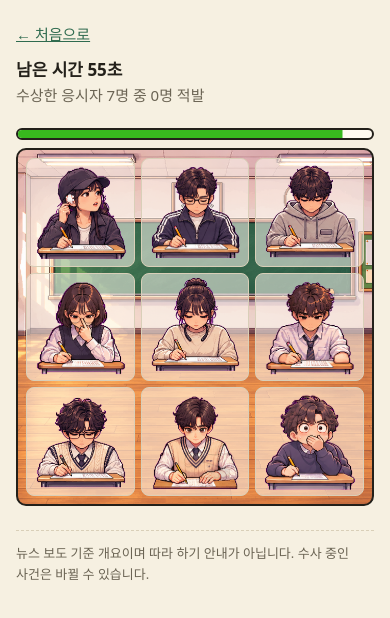
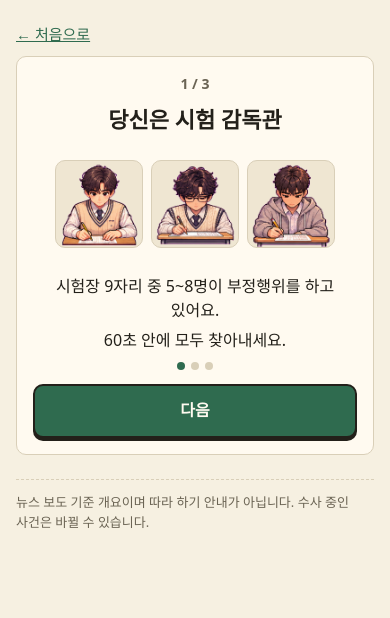
Before and after one commit to Kim-Taesu/game-catchcheating, a website: page public/play.html in a window 390 px wide. Drawn offline with Linux system fonts and the light colour scheme.

Commit message:
feat: how-to-play intro before the round (다음 → 다음 → 게임 시작)
/play opens on three short steps (the examiner role, repeated actions as the
clue, tap rules) and starts the round and its 60 s only on 게임 시작. Numbers
come from MIN_CHEATERS/MAX_CHEATERS/DURATION_MS. "다시 하기" links to
/play?again=1 and skips the intro. Hub metrics: enter on page load,
play_start at 게임 시작 (enter + play_start in one request only on replay).
e2e: intro steps, no time passes during the intro, fits 375x667, replay skips.

Co-Authored-By: Claude Opus 5.5 <noreply@anthropic.com>

```diff
--- a/public/game/hub.d.ts
+++ b/public/game/hub.d.ts
@@ -9,4 +9,4 @@ export function sendHubEvents(
 export function createPlayTracker(
   send?: (events: HubEvent[]) => void,
   now?: () => number,
-): { start(): void; end(): void }
+): { enter(): void; start(): void; end(): void }
--- a/public/game/hub.js
+++ b/public/game/hub.js
@@ -24,8 +24,13 @@ export function sendHubEvents(events, opts = {}) {
   }
 }
 
-/** One round = page load (the game starts at once) to the result screen. */
+/**
+ * One page = enter once, then one round: play_start at the start, play_end at the result.
+ * enter() is sent on page load when the how-to-play intro is shown (the user's taps leave time for
+ * the hub cookie). Without it (replay), start() sends enter + play_start in one request.
+ */
 export function createPlayTracker(send = sendHubEvents, now = Date.now) {
+  let entered = false
   let startedAt = null
   const safe = (events) => {
     try {
@@ -35,10 +40,17 @@ export function createPlayTracker(send = sendHubEvents, now = Date.now) {
     }
   }
   return {
+    enter() {
+      if (entered) return
+      entered = true
+      safe([{ type: 'enter' }])
+    },
     start() {
       if (startedAt !== null) return
       startedAt = now()
-      safe([{ type: 'enter' }, { type: 'play_start' }])
+      const events = entered ? [{ type: 'play_start' }] : [{ type: 'enter' }, { type: 'play_start' }]
+      entered = true
+      safe(events)
     },
     end() {
       if (startedAt === null) return
--- /dev/null
+++ b/public/game/intro.js
@@ -0,0 +1,114 @@
+// How to play, shown before a round: three short steps (다음 → 다음 → 게임 시작).
+// The round (and its 60 s timer) starts only when 게임 시작 is pressed.
+// Numbers come from the game's own constants so the text cannot drift from the rules.
+import { MAX_CHEATERS, MIN_CHEATERS } from './round.js'
+import { DURATION_MS } from './engine.js'
+
+function el(tag, cls, text) {
+  const n = document.createElement(tag)
+  if (cls) n.className = cls
+  if (text !== undefined) n.textContent = text
+  return n
+}
+
+/** A sprite in a small frame, with an optional caption under it. */
+function sprite(id, caption, extra) {
+  const fig = el('figure', 'intro-fig')
+  const frame = el('span', 'intro-frame')
+  const img = el('img', 'intro-img')
+  img.src = `/px/${id}.webp`
+  img.alt = ''
+  frame.append(img)
+  if (extra) frame.append(extra)
+  fig.append(frame)
+  if (caption) fig.append(el('figcaption', 'intro-cap', caption))
+  return fig
+}
+
+const arrow = () => el('span', 'intro-arrow', '→')
+
+const STEPS = [
+  {
+    title: '당신은 시험 감독관',
+    lines: [
+      `시험장 9자리 중 ${MIN_CHEATERS}~${MAX_CHEATERS}명이 부정행위를 하고 있어요.`,
+      `${DURATION_MS / 1000}초 안에 모두 찾아내세요.`,
+    ],
+    art: () => [sprite('analog-watch-0'), sprite('smart-glasses-frame-0'), sprite('look-up-0')],
+  },
+  {
+    title: '같은 행동을 반복하면 수상해요',
+    lines: [
+      '부정행위자는 약 7초마다 수상한 행동을 되풀이해요.',
+      '평범한 응시자도 가끔 하품이나 기지개를 해요. 한 번 움직였다고 의심하지 마세요.',
+    ],
+    art: () => [
+      sprite('smart-glasses-frame-0', '평소'),
+      arrow(),
+      sprite('smart-glasses-frame-1', '자꾸 반복'),
+      sprite('yawn-1', '가끔 한 번'),
+    ],
+  },
+  {
+    title: '누르면 적발, 잘못 누르면 끝',
+    lines: [
+      '수상한 응시자를 누르면 적발이에요.',
+      '평범한 응시자를 누르면 시험이 바로 끝나요.',
+      '끝나면 9명이 각각 무엇을 했는지 알려 드려요.',
+    ],
+    art: () => [
+      sprite('smart-glasses-frame-1', '적발', el('span', 'intro-stamp', '잡힘')),
+      sprite('sneeze-1', '오해하면 끝', el('span', 'intro-stamp intro-stamp-wrong', '정상')),
+    ],
+  },
+]
+
+/**
+ * Render the intro into `root`. `onStart` runs once, on 게임 시작.
+ * @param {HTMLElement} root
+ * @param {{onStart: () => void}} opts
+ */
+export function showIntro(root, opts) {
+  const box = el('section', 'intro card')
+  box.id = 'intro'
+  box.setAttribute('aria-labelledby', 'intro-title')
+  const count = el('p', 'intro-step')
+  const title = el('h2', 'intro-title')
+  title.id = 'intro-title'
+  title.tabIndex = -1
+  const art = el('div', 'intro-art')
+  const lines = el('ul', 'intro-lines')
+  const dots = el('div', 'intro-dots')
+  dots.setAttribute('aria-hidden', 'true')
+  const dotEls = STEPS.map(() => el('span', 'intro-dot'))
+  dots.append(...dotEls)
+  const next = el('button', 'btn btn-primary intro-next')
+  next.type = 'button'
+  box.append(count, title, art, lines, dots, next)
+
+  let step = 0
+  let started = false
+  function render() {
+    const s = STEPS[step]
+    const last = step === STEPS.length - 1
+    count.textContent = `${step + 1} / ${STEPS.length}`
+    title.textContent = s.title
+    art.replaceChildren(...s.art())
+    lines.replaceChildren(...s.lines.map((t) => el('li', '', t)))
+    dotEls.forEach((d, i) => d.classList.toggle('is-on', i === step))
+    next.textContent = last ? '게임 시작' : '다음'
+    title.focus()
+  }
+  next.addEventListener('click', () => {
+    if (step < STEPS.length - 1) {
+      step++
+      render()
+    } else if (!started) {
+      started = true
+      opts.onStart()
+    }
+  })
+
+  root.replaceChildren(box)
+  render()
+}
--- a/public/game/result-ui.js
+++ b/public/game/result-ui.js
@@ -184,7 +184,8 @@ export function showResult(root, r, deps = {}) {
   })
 
   const again = el('a', 'btn', '다시 하기')
-  again.href = '/play'
+  // Skips the how-to-play intro: the player has just seen it.
+  again.href = '/play?again=1'
   const dex = el('a', 'btn', '도감 보기')
   dex.href = '/dex'
   const actions = el('div', 'end-actions')
--- a/public/play.css
+++ b/public/play.css
@@ -169,3 +169,21 @@
 .detail-tags { margin: 0; }
 .detail-fact strong { display: block; font-size: 0.8125rem; color: var(--muted); }
 .detail-close { width: 100%; min-height: 44px; margin-top: 4px; }
+
+/* How to play (before the round): one card, three steps, fits a phone screen. */
+.intro { display: grid; gap: 10px; text-align: center; }
+.intro-step { margin: 0; color: var(--muted); font-size: 0.875rem; font-weight: 700; }
+.intro-title { margin: 0; font-size: 1.375rem; line-height: 1.3; outline: none; word-break: keep-all; }
+.intro-art { display: flex; flex-wrap: wrap; justify-content: center; align-items: center; gap: 8px; min-height: 120px; }
+.intro-fig { margin: 0; display: grid; justify-items: center; gap: 4px; }
+.intro-frame { position: relative; display: block; width: 88px; height: 88px; border: 1px solid var(--line); border-radius: var(--radius); background: #efe6d2; overflow: hidden; }
+.intro-img { width: 100%; height: 100%; object-fit: contain; }
+.intro-cap { font-size: 0.8125rem; font-weight: 700; color: var(--muted); }
+.intro-arrow { font-size: 1.25rem; font-weight: 800; color: var(--muted); }
+.intro-stamp { position: absolute; right: 4px; bottom: 4px; padding: 0 5px; border: 2px solid #b3261e; border-radius: 4px; background: rgba(255, 250, 240, 0.92); color: #b3261e; font-size: 0.75rem; font-weight: 800; transform: rotate(-8deg); }
+.intro-stamp-wrong { border-color: #5f5a52; color: #5f5a52; }
+.intro-lines { margin: 0; padding: 0; list-style: none; display: grid; gap: 6px; line-height: 1.5; word-break: keep-all; }
+.intro-dots { display: flex; justify-content: center; gap: 6px; }
+.intro-dot { width: 8px; height: 8px; border-radius: 50%; background: var(--line); }
+.intro-dot.is-on { background: var(--accent); }
+.intro-next { width: 100%; min-height: 48px; margin-top: 4px; }
--- a/public/play.html
+++ b/public/play.html
@@ -20,18 +20,24 @@
     <script type="module">
       import { startGame } from '/game/scene.js'
       import { showResult } from '/game/result-ui.js'
+      import { showIntro } from '/game/intro.js'
       import { createPlayTracker } from '/game/hub.js'
 
       const game = document.getElementById('game')
-      // Hub metrics: one request when the round starts (enter + play_start), one at the result.
+      const params = new URLSearchParams(location.search)
+      const q = params.get('seed')
+      const seed = q !== null && /^\d+$/.test(q) ? Number(q) : undefined
+      // Hub metrics: enter on load (intro shown), play_start at 게임 시작, play_end at the result.
       const tracker = createPlayTracker()
-      try {
-        const [cases, innocents] = await Promise.all([
+      // Data loads while the intro is on screen.
+      const data = Promise.all([
         fetch('/data/cases.json').then((r) => r.json()),
         fetch('/data/innocents.json').then((r) => r.json()),
       ])
-        const q = new URLSearchParams(location.search).get('seed')
-        const seed = q !== null && /^\d+$/.test(q) ? Number(q) : undefined
+
+      async function begin() {
+        try {
+          const [cases, innocents] = await data
           startGame(game, {
             cases,
             innocents,
@@ -49,6 +55,14 @@
         } catch {
           game.textContent = '게임을 불러오지 못했어요. 새로고침해 주세요.'
         }
+      }
+
+      // "다시 하기" (?again=1) has just seen the intro: start right away.
+      if (params.get('again') === '1') begin()
+      else {
+        tracker.enter()
+        showIntro(game, { onStart: begin })
+      }
     </script>
   </body>
 </html>
```
Also changed, not shown: CLAUDE.md (+3 -1 lines), docs/superpowers/specs/2026-11-17-catchcheating-design.md (+1 -0 lines), e2e/helpers.ts (+5 -0 lines), e2e/home.spec.ts (+1 -1 lines), e2e/intro.spec.ts (added, +53 -0 lines), e2e/share.spec.ts (+1 -1 lines), tests/hub.test.ts (+13 -6 lines). Lines whose indentation alone changed are shown as unchanged.
